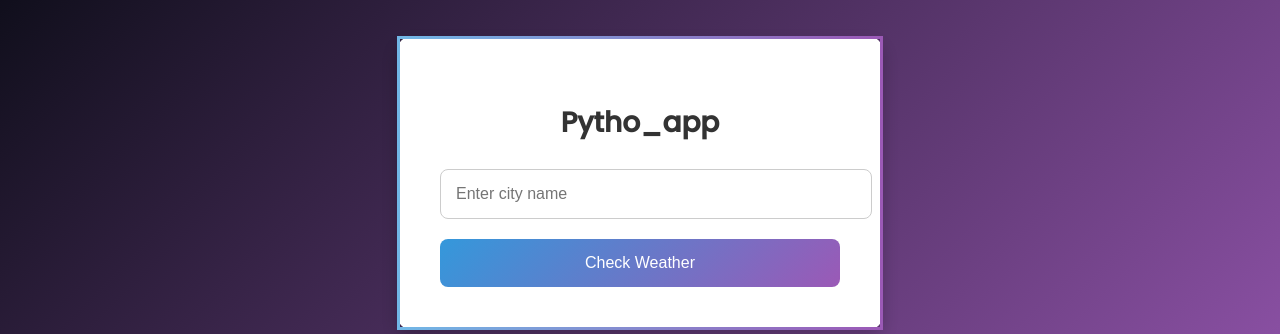
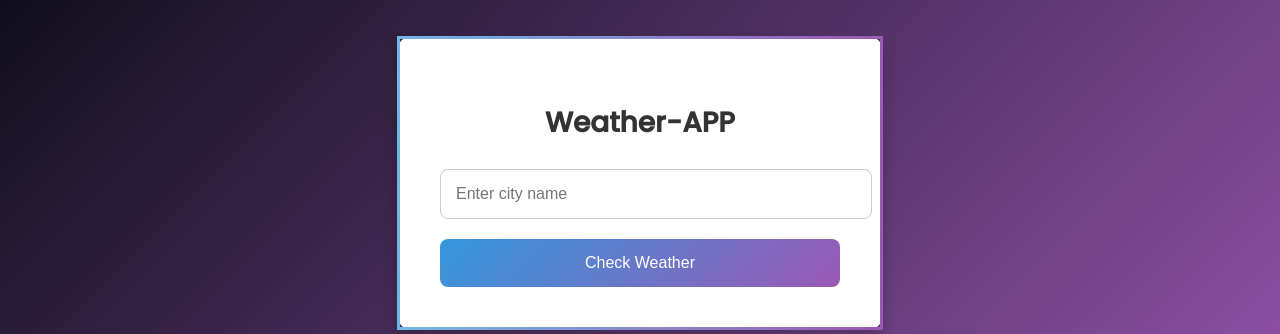
Before and after one commit to Shashikant945/Python_Weather, a Flask app: page / in a window 1280 px wide. Shown: the part 217-551 px from the top of the page. Run offline with Flask 3, Linux system fonts and the light colour scheme.

Commit message:
Name changed to weather-app

```diff
--- a/templates/index.html
+++ b/templates/index.html
@@ -81,7 +81,7 @@
 </head>
 <body>
     <div class="container">
-        <h2>Pytho_app</h2>
+        <h2>Weather-APP</h2>
         <form action="/get_weather" method="POST">
             <input type="text" name="city" placeholder="Enter city name" required>
             <input type="submit" value="Check Weather">
```
